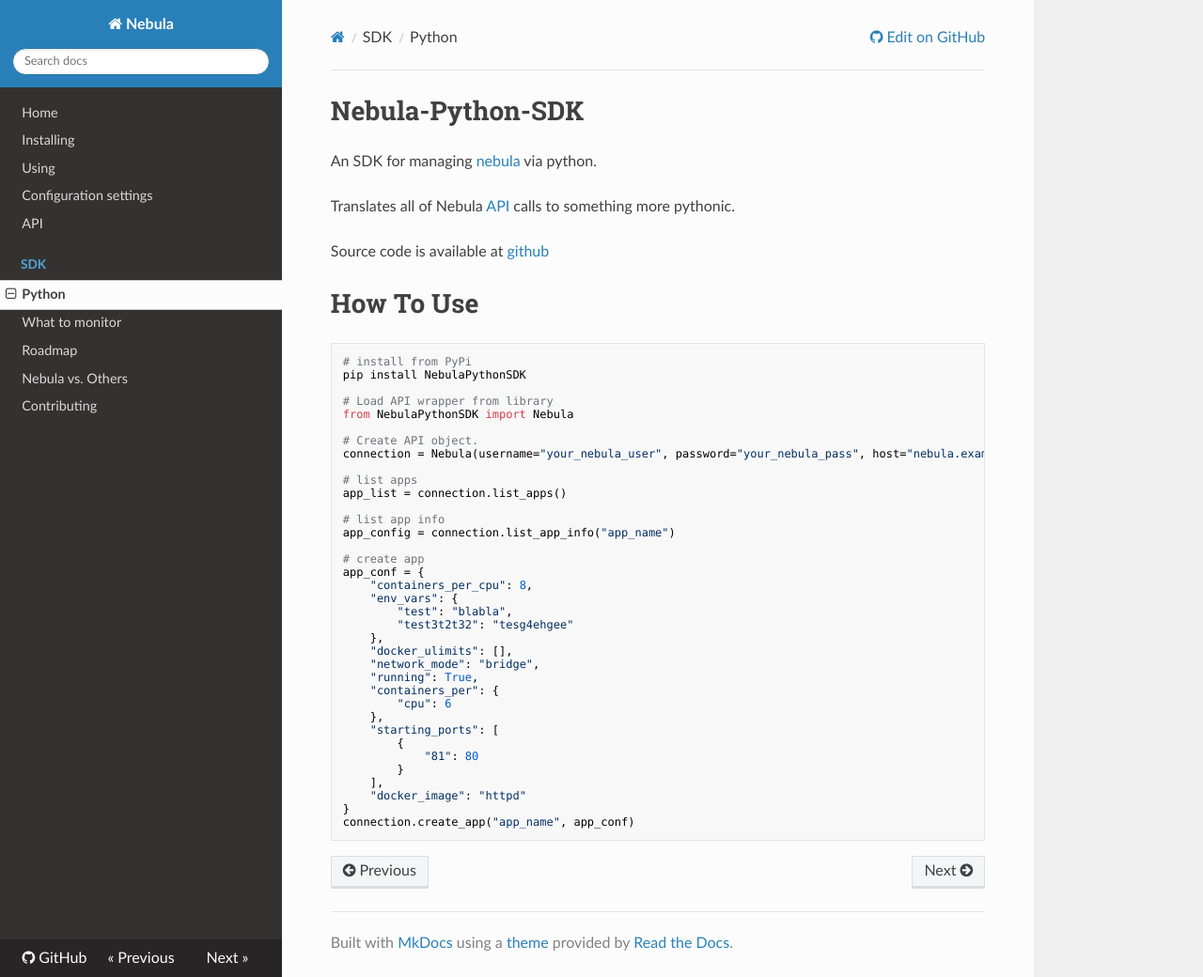
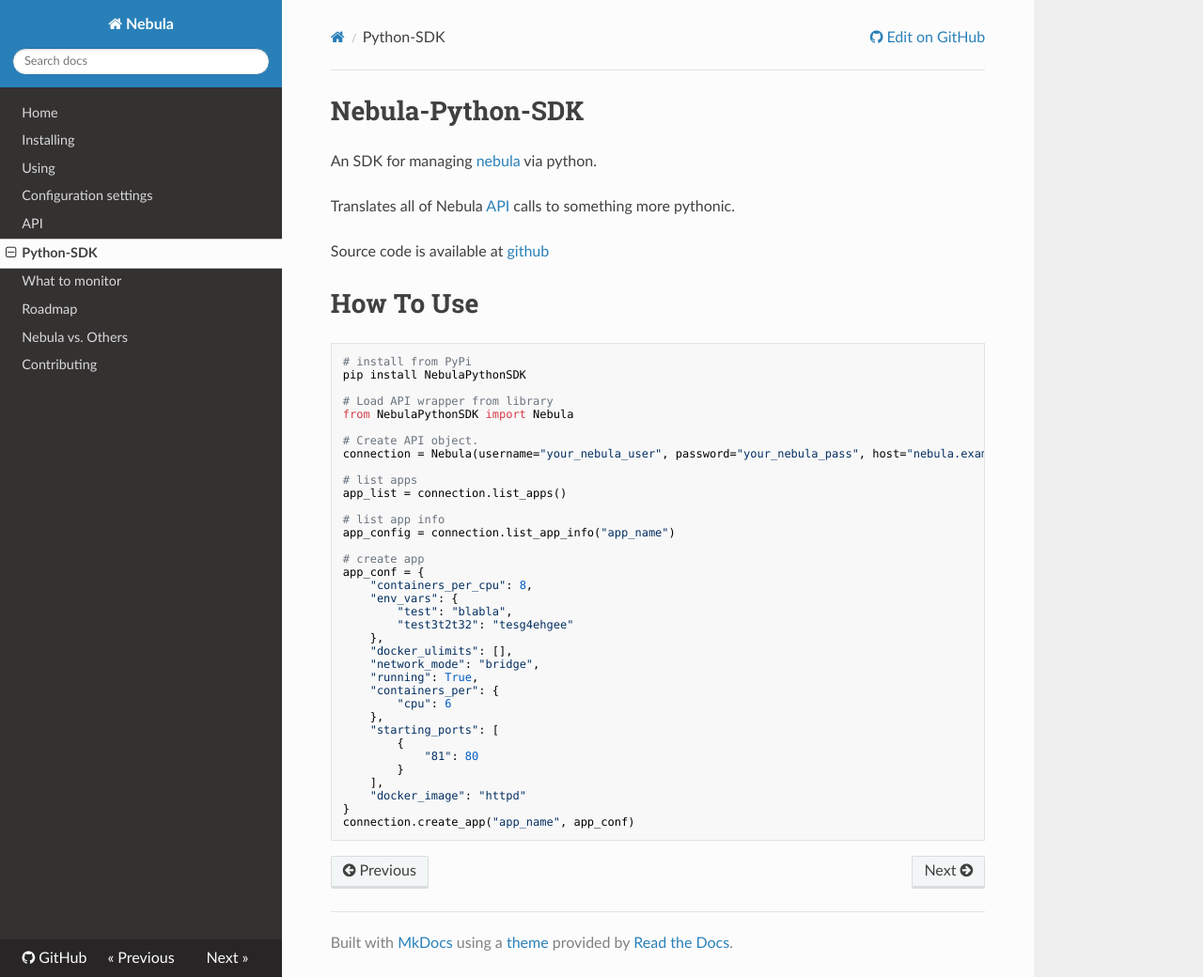
Before and after one commit to nebula-orchestrator/docs, an MkDocs documentation site: the page built from docs/sdk/python.md, in a window 1280 px wide and 1040 px high. Shown: the whole window at 94% size. Built offline with MkDocs 1.6.1, drawn with Linux system fonts in a browser that asks for light colours; nearby versions of some CDN libraries; old or Windows-style settings are respelled for this version of MkDocs; some of the changed lines change nothing that is shown.

Commit message:
prep work for future SDK

```diff
--- a/mkdocs.yml
+++ b/mkdocs.yml
@@ -6,8 +6,7 @@
     - Using: use.md
     - Configuration settings: config.md
     - API: api.md
-    - SDK:
-        - 'Python': 'sdk/python-sdk.md'
+    - Python-SDK: 'sdk/python.md'
     - What to monitor: monitoring.md
     - Roadmap: roadmap.md
     - Nebula vs. Others: compare2orchestrators.md
```
Also changed, not shown: docs/sdk/python.md (renamed from docs/sdk/python-sdk.md).
